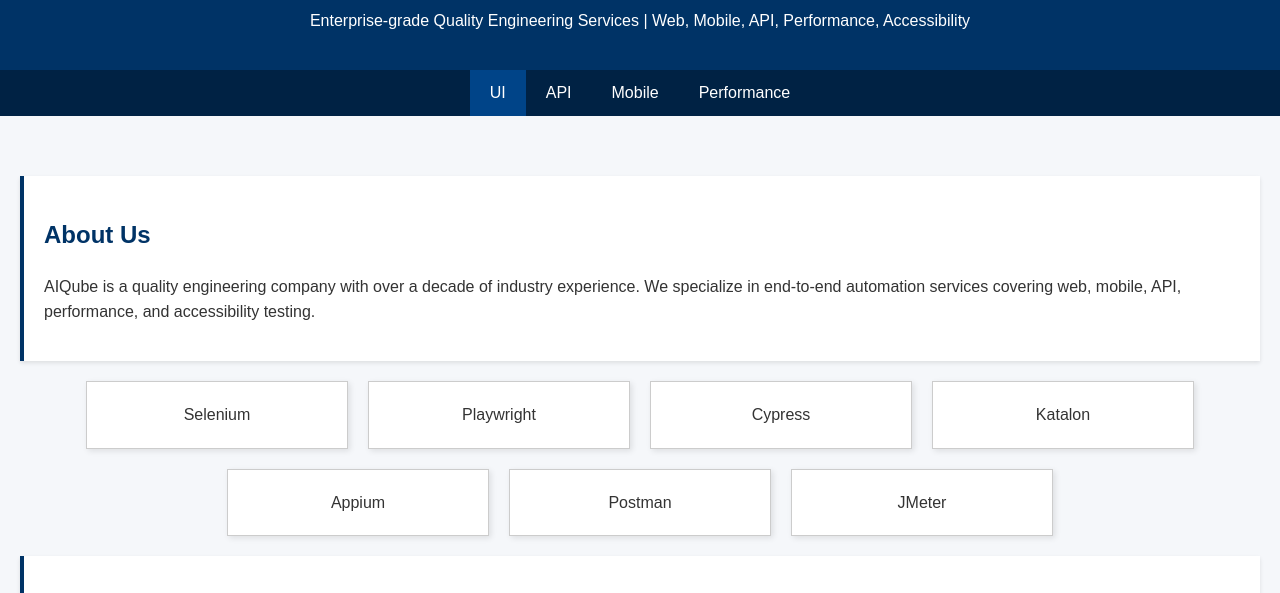
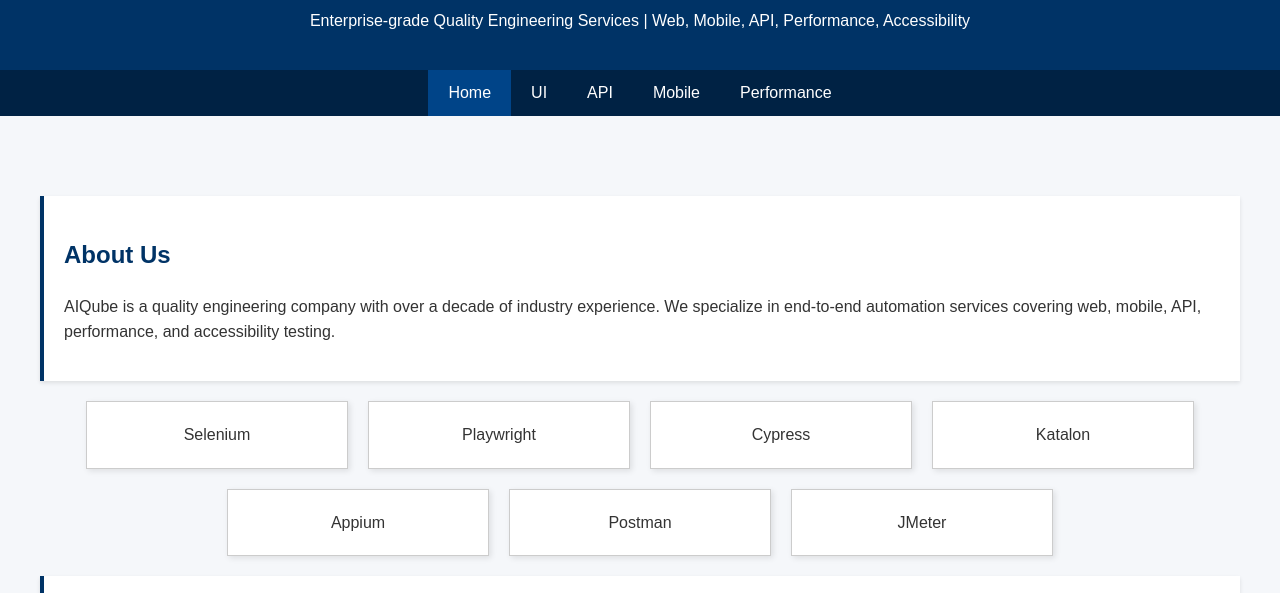
Before and after one commit to Apurva001/AIQube, a website: page index.html in a window 1280 px wide. Shown: the part 166-759 px from the top of the page. Drawn offline with Linux system fonts and the light colour scheme.

Commit message:
Update index.html

```diff
--- a/index.html
+++ b/index.html
@@ -91,6 +91,11 @@
       width: 220px;
       text-align: center;
       box-shadow: 2px 2px 6px rgba(0,0,0,0.1);
+      cursor: pointer;
+      transition: transform 0.3s ease;
+    }
+    .card:hover {
+      transform: scale(1.05);
     }
     footer {
       background: #003366;
@@ -108,14 +113,16 @@
   </header>
 
   <div class="tabs">
-    <button class="tablink active" onclick="openTab(event, 'ui')">UI</button>
+    <button class="tablink active" onclick="openTab(event, 'home')">Home</button>
+    <button class="tablink" onclick="openTab(event, 'ui')">UI</button>
     <button class="tablink" onclick="openTab(event, 'api')">API</button>
     <button class="tablink" onclick="openTab(event, 'mobile')">Mobile</button>
     <button class="tablink" onclick="openTab(event, 'performance')">Performance</button>
   </div>
 
   <main>
-    <section id="home">
+    <!-- Home Section -->
+    <section id="home" class="tab-content active">
       <div class="project">
         <h2>About Us</h2>
         <p>AIQube is a quality engineering company with over a decade of industry experience. We specialize in end-to-end automation services covering web, mobile, API, performance, and accessibility testing.</p>
@@ -140,7 +147,8 @@
       </div>
     </section>
 
-    <section id="ui" class="tab-content active">
+    <!-- UI Tab Section -->
+    <section id="ui" class="tab-content">
       <h2>UI Automation</h2>
       <div class="hamburger-menu">
         <ul>
@@ -152,6 +160,7 @@
       </div>
     </section>
 
+    <!-- API Tab Section -->
     <section id="api" class="tab-content">
       <h2>API Automation</h2>
       <div class="hamburger-menu">
@@ -163,6 +172,7 @@
       </div>
     </section>
 
+    <!-- Mobile Tab Section -->
     <section id="mobile" class="tab-content">
       <h2>Mobile Automation</h2>
       <div class="hamburger-menu">
@@ -173,6 +183,7 @@
       </div>
     </section>
 
+    <!-- Performance Tab Section -->
     <section id="performance" class="tab-content">
       <h2>Performance Testing</h2>
       <div class="hamburger-menu">
```
